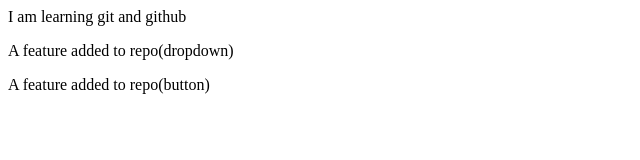
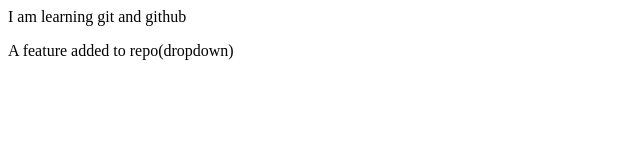
Before and after one commit to AJmark26/Local_repo, a plain HTML site: page index.html in a window 1280 px wide. Shown: the whole page, without its empty margins (0-640 px from the left). Drawn offline with Linux system fonts and the light colour scheme.

Commit message:
button removed

```diff
--- a/index.html
+++ b/index.html
@@ -1,3 +1,2 @@
 <p>I am learning git and github<p>
 <p>A feature added to repo(dropdown)</p>
-<p>A feature added to repo(button)</p>
```
Also changed, not shown: 3 other files.
